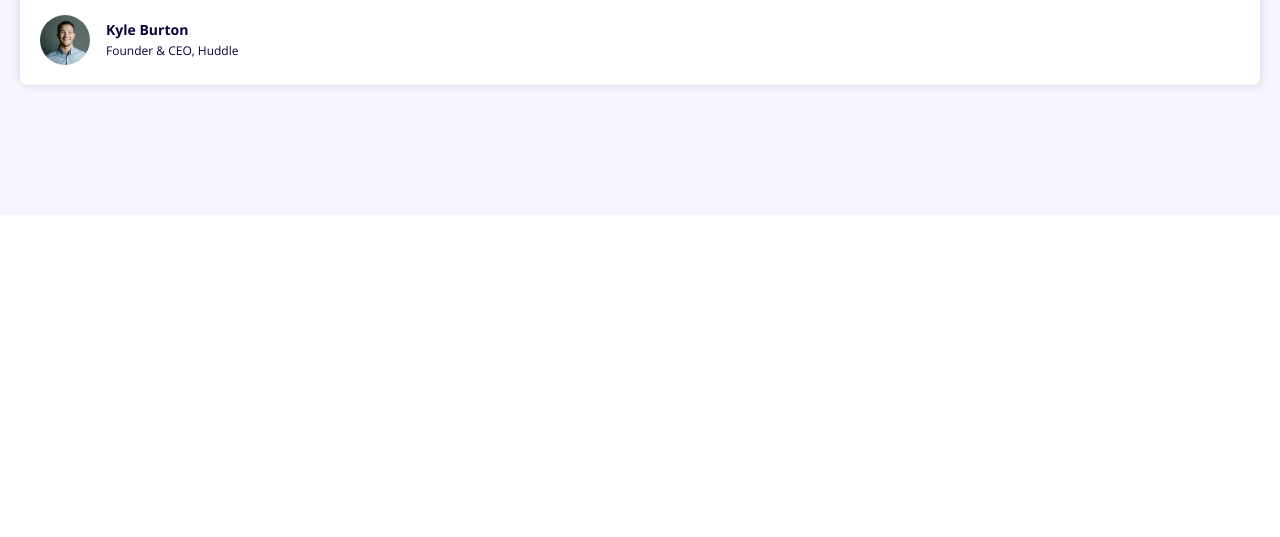
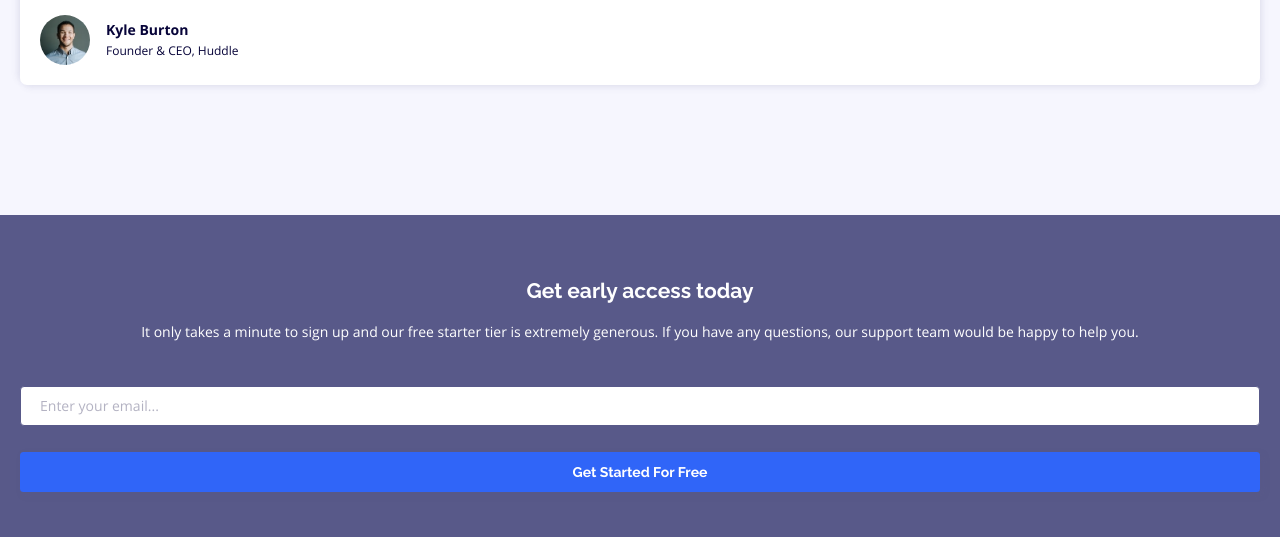
Before and after one commit to vanzasetia/fylo-landing-page-two-column-layout, a plain HTML site: page index.html in a window 1280 px wide. Shown: the part 2191-2728 px from the top of the page. Before the commit the page ends 2406 px from the top, so only its background shows below. Drawn offline with Linux system fonts and the light colour scheme; a script that the page names is missing.

Commit message:
Added CTA and styled it

```diff
--- a/css/style.css
+++ b/css/style.css
@@ -499,6 +499,7 @@ img {
   top: 0.75rem;
   left: 1.25rem;
   opacity: 0.3;
+  color: #070439;
 }
 
 .form__email {
@@ -524,7 +525,10 @@ img {
 .form__error-message {
   display: none;
   color: red;
-  font-weight: 700;
+}
+
+.form__error-message--white {
+  color: white;
 }
 
 .form__email:not(:placeholder-shown) ~ .form__text {
@@ -723,3 +727,11 @@ img {
   width: 3.125rem;
   border-radius: 50%;
 }
+
+.cta {
+  padding: 2.8125rem 0;
+  overflow: hidden;
+  text-align: center;
+  background-color: #585989;
+  color: white;
+}
--- a/index.html
+++ b/index.html
@@ -234,32 +234,37 @@
     </article>
     <!-- END OF Productive -->
 
+    <section class="cta" aria-labelledby="ctaTitle">
+      <div class="container">
+        <h2 class="cta__title" id="ctaTitle">
+          Get early access today
+        </h2>
+        <p class="cta__description">
+          It only takes a minute to sign up and our free starter tier is extremely generous.
+          If you have any questions, our support team would be happy to help you.
+        </p>
+        <form class="form" name="contact" method="POST" netlify-honeypot="bot-field" data-netlify="true">
+          <p class="hidden" aria-hidden="true">
+            <label for="botField">Don’t fill this out if you’re human: </label>
+            <input type="text" name="bot-field" id="botField" />
+          </p>
+          <label for="ctaEmail" class="form__control">
+            <input type="email" name="email" id="ctaEmail" class="form__email" required placeholder=" " aria-describedby="formText errorMessage">
+            <span class="form__text" id="formText">Enter your email...</span>
+            <div class="form__placeholder">
+              <div class="form__error-message form__error-message--white" id="errorMessage" aria-live="assertive">Please check your email.</div>
+            </div>
+          </label>
+          <button class="btn btn--submit" type="submit" aria-label="Submit email form.">Get Started For Free</button>
+        </form>
+      </div>
+    </section>
+
   </main>
   <!-- END OF Main -->
   <!--
 
-  Stay productive, wherever you are
 
-  Never let location be an issue when accessing your files. Fylo has you
-  covered for all of your file storage needs.
-
-  Securely share files and folders with friends, family and colleagues for
-  live collaboration. No email attachments required!
-
-  See how Fylo works
-
-  Fylo has improved our team productivity by an order of magnitude. Since
-  making the switch our team has become a well-oiled collaboration machine.
-
-  Kyle Burton
-  Founder & CEO, Huddle
-
-  Get early access today
-
-  It only takes a minute to sign up and our free starter tier is extremely generous.
-  If you have any questions, our support team would be happy to help you.
-
-  Get Started For Free
 
   Phone: +1-543-123-4567
   example@fylo.com
--- a/scss/layout/_cta.scss
+++ b/scss/layout/_cta.scss
@@ -0,0 +1,9 @@
+@use "../abstracts" as *;
+
+.cta {
+  padding: rem(45) 0;
+  overflow: hidden;
+  text-align: center;
+
+  @include set-background($cta-bg);
+}
```
